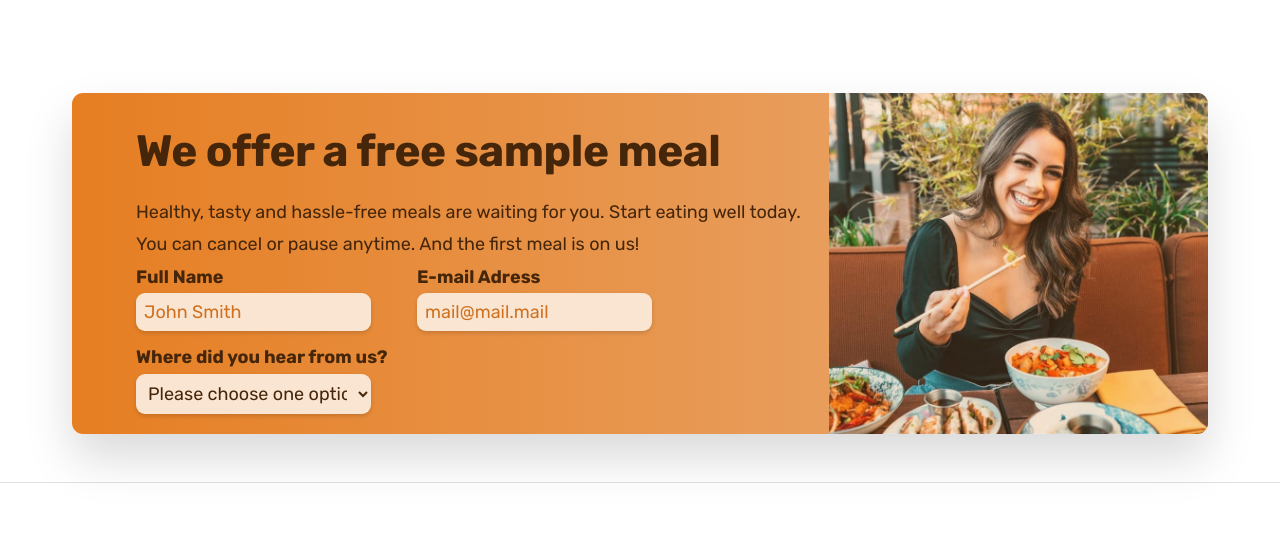
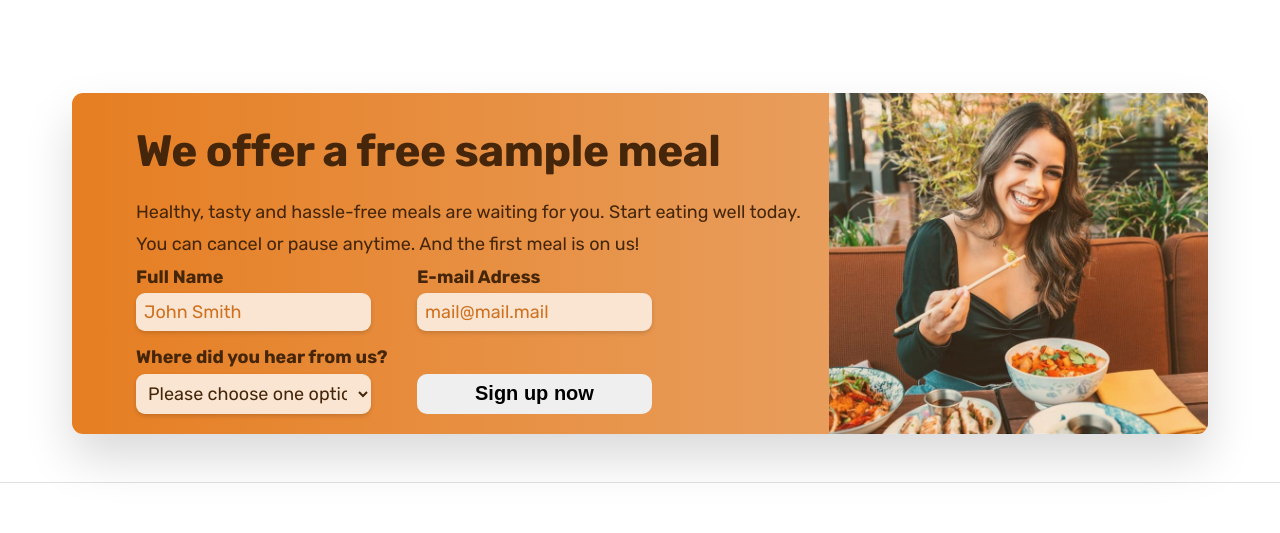
Before and after one commit to TekilaWro/Original-Omnifood, a plain HTML site: page index.html in a window 1280 px wide. Shown: the part 6019-6552 px from the top of the page. Drawn offline with nearby package versions, Linux system fonts and the light colour scheme.

Commit message:
sign up buttod added

```diff
--- a/index.html
+++ b/index.html
@@ -541,7 +541,7 @@
                   <option value="Podcast">Youtube</option>
                 </select>
               </div>
-              <!-- <button class="btn btn-form" href="#">Sign up now</button> -->
+              <button class="btn btn-form" href="#">Sign up now</button>
               <!-- <a class="btn btn-form" href="#">Sign up now</a> -->
             </form>
           </div>
```
